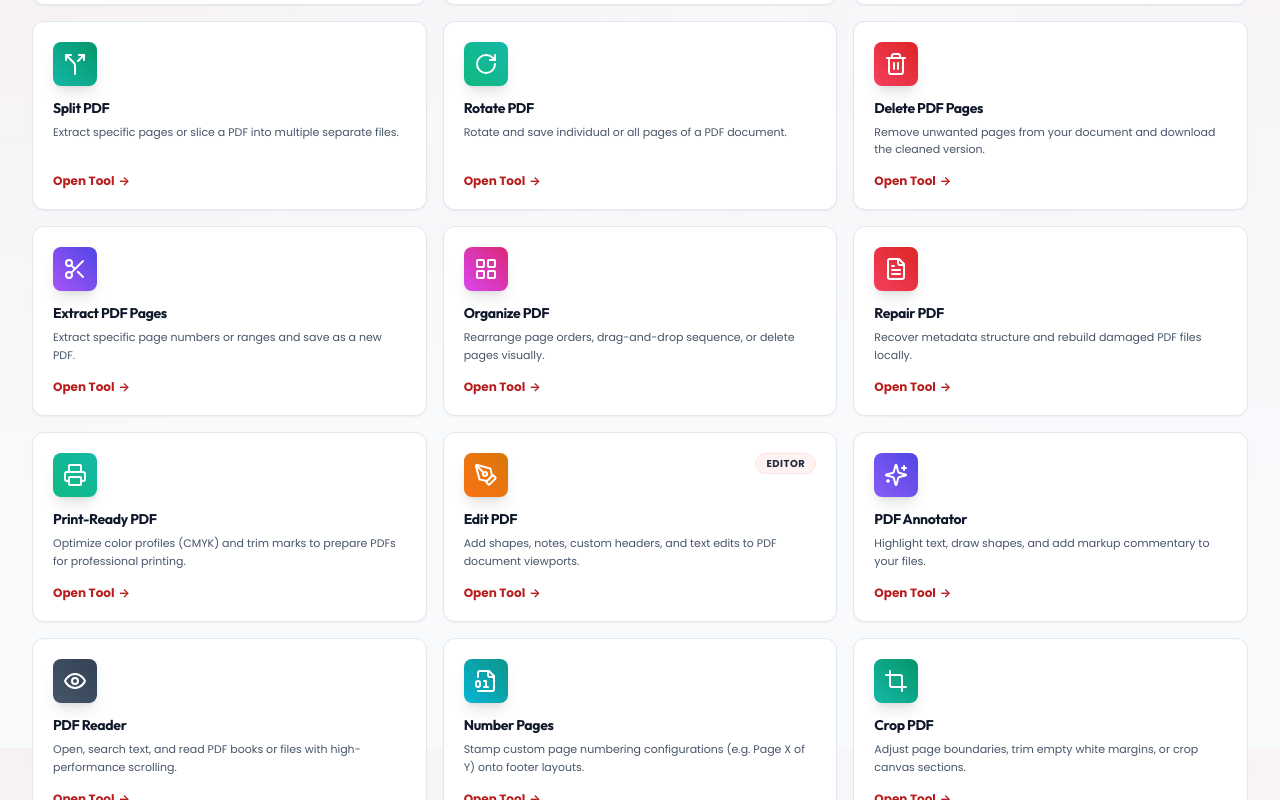
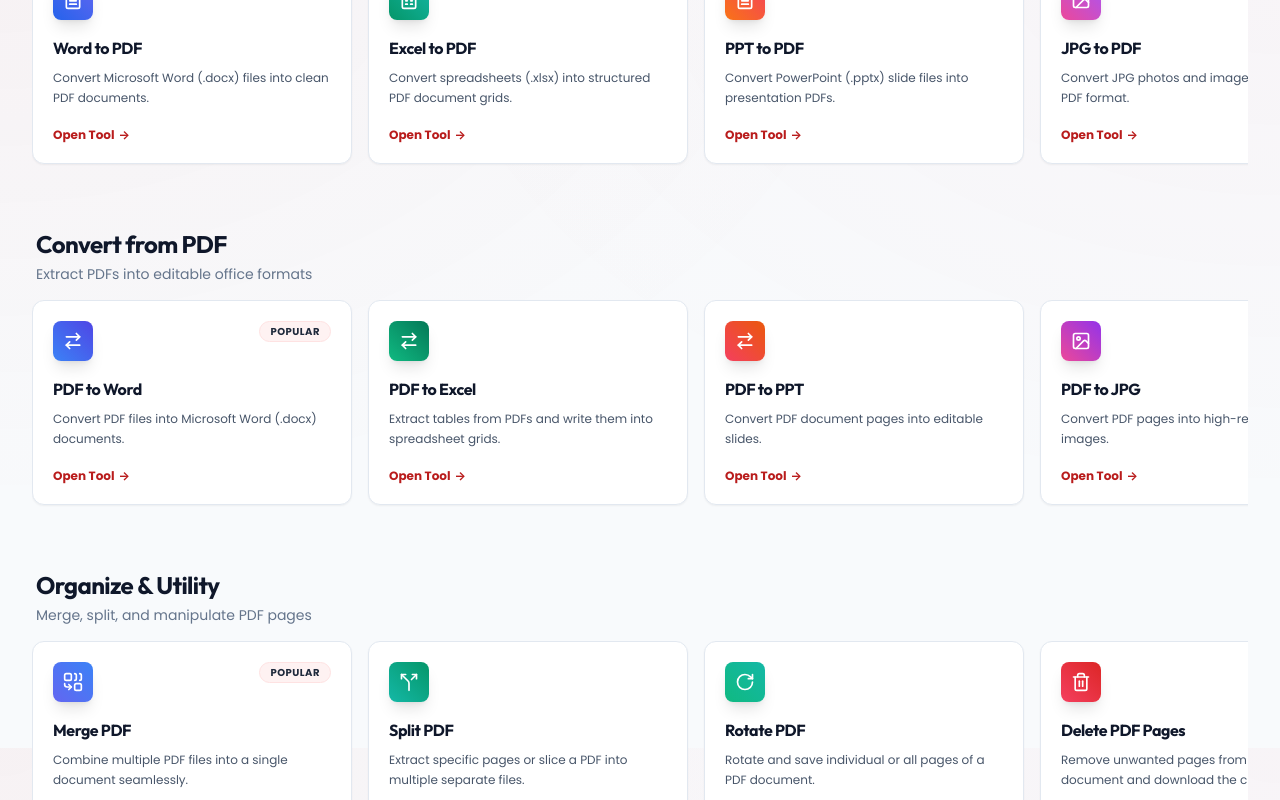
Before and after one commit to rnimriya/wordtopdf, a React (Vite) app: page / in a window 1280 px wide. Shown: the part 852-1652 px from the top of the page. Built offline with nearby package versions, Linux system fonts and the light colour scheme.

Commit message:
Implement categorized carousel layout on Home page

```diff
--- a/src/index.css
+++ b/src/index.css
@@ -127,3 +127,13 @@
 .glass-card .border-dashed {
   border-color: #cbd5e1 !important;
 }
+
+@layer utilities {
+  .hide-scrollbar {
+    -ms-overflow-style: none;
+    scrollbar-width: none;
+  }
+  .hide-scrollbar::-webkit-scrollbar {
+    display: none;
+  }
+}
--- a/src/pages/Home.jsx
+++ b/src/pages/Home.jsx
@@ -8,7 +8,7 @@ import {
 } from 'lucide-react';
 
 function Home() {
-  const [filter, setFilter] = useState('all');
+  // Removed unused filter state
 
   const tools = [
     // AI PDF
@@ -418,10 +418,6 @@ function Home() {
     }
   ];
 
-  const filteredTools = filter === 'all'
-    ? tools
-    : tools.filter(t => t.category === filter);
-
   return (
     <div className="space-y-8">
 
@@ -454,45 +450,42 @@ function Home() {
         </div>
       </section>
 
-      {/* Grid Filters */}
-      <section className="space-y-4">
-        <div className="flex flex-wrap justify-center gap-2 border-b border-slate-150 pb-3">
+      {/* Tool Categories Carousel Layout */}
+      <div className="space-y-12 pb-8">
         {[
-            { id: 'all', name: 'All Tools' },
-            { id: 'ai', name: 'AI PDF' },
-            { id: 'to-pdf', name: 'Convert to PDF' },
-            { id: 'from-pdf', name: 'Convert from PDF' },
-            { id: 'organize', name: 'Organize & Utility' },
-            { id: 'edit', name: 'View & Edit' },
-          ].map(cat => (
-            <button
-              key={cat.id}
-              onClick={() => setFilter(cat.id)}
-              className={`px-4 py-2 rounded-full text-xs font-bold tracking-wide transition-all ${
-                filter === cat.id
-                  ? 'bg-primary-600 text-white shadow-md shadow-primary-500/15'
-                  : 'text-slate-600 hover:text-slate-900 border border-slate-200 hover:bg-slate-100/50'
-              }`}
-            >
-              {cat.name}
-            </button>
-          ))}
+          { id: 'ai', title: 'AI PDF Tools', desc: 'Smart document analysis and generation' },
+          { id: 'to-pdf', title: 'Convert to PDF', desc: 'Turn files, images, and documents into PDFs' },
+          { id: 'from-pdf', title: 'Convert from PDF', desc: 'Extract PDFs into editable office formats' },
+          { id: 'organize', title: 'Organize & Utility', desc: 'Merge, split, and manipulate PDF pages' },
+          { id: 'edit', title: 'View & Edit', desc: 'Annotate, sign, secure, and modify PDFs' },
+        ].map(category => {
+          const categoryTools = tools.filter(t => t.category === category.id);
+
+          return (
+            <section key={category.id} className="space-y-4 animate-in fade-in duration-500">
+              <div className="flex items-end justify-between px-1">
+                <div>
+                  <h2 className="text-xl md:text-2xl font-bold font-display text-slate-900 tracking-tight">
+                    {category.title}
+                  </h2>
+                  <p className="text-sm text-slate-500 mt-1">{category.desc}</p>
+                </div>
               </div>
 
-        {/* Dashboard Grid */}
-        <div className="grid grid-cols-1 md:grid-cols-2 lg:grid-cols-3 gap-4 animate-in fade-in duration-300">
-          {filteredTools.map((tool) => {
+              {/* Horizontal Scroll Container */}
+              <div className="flex overflow-x-auto gap-4 pb-4 snap-x snap-mandatory hide-scrollbar -mx-4 px-4 md:mx-0 md:px-1">
+                {categoryTools.map(tool => {
                   const IconComponent = tool.icon;
                   return (
                     <Link
                       key={tool.name}
                       to={tool.path}
-                className="group relative flex flex-col justify-between p-5 rounded-xl border border-slate-200 bg-white hover:border-primary-400 hover:shadow-lg hover:shadow-primary-500/5 transition-all duration-300 hover:-translate-y-1 shadow-sm"
+                      className="group relative flex flex-col justify-between p-5 rounded-xl border border-slate-200 bg-white hover:border-primary-400 hover:shadow-lg hover:shadow-primary-500/5 transition-all duration-300 hover:-translate-y-1 shadow-sm shrink-0 w-[280px] md:w-[320px] snap-start"
                     >
                       <div>
                         <div className="flex items-start justify-between">
                           <div className={`p-2.5 rounded-lg bg-gradient-to-tr ${tool.color} text-white shadow-lg`}>
-                      <IconComponent className="h-4.5 w-4.5" />
+                            <IconComponent className="h-5 w-5" />
                           </div>
                           {tool.badge && (
                             <span className={`text-[10px] font-bold px-2.5 py-0.5 rounded-full uppercase tracking-wider ${
@@ -505,16 +498,16 @@ function Home() {
                           )}
                         </div>
 
-                  <h3 className="font-display font-bold text-sm text-slate-900 mt-3 group-hover:text-primary-600 transition-colors">
+                        <h3 className="font-display font-bold text-base text-slate-900 mt-4 group-hover:text-primary-600 transition-colors">
                           {tool.name}
                         </h3>
 
-                  <p className="text-[11px] text-slate-600 mt-1.5 leading-relaxed">
+                        <p className="text-xs text-slate-600 mt-2 leading-relaxed line-clamp-2">
                           {tool.description}
                         </p>
                       </div>
 
-                <div className="mt-3.5 flex items-center text-xs font-bold text-primary-600 group-hover:text-primary-700 group-hover:translate-x-1.5 transition-all duration-300">
+                      <div className="mt-5 flex items-center text-xs font-bold text-primary-600 group-hover:text-primary-700 group-hover:translate-x-1.5 transition-all duration-300">
                         <span>Open Tool</span>
                         <span className="ml-1">&rarr;</span>
                       </div>
@@ -523,6 +516,9 @@ function Home() {
                 })}
               </div>
             </section>
+          );
+        })}
+      </div>
 
       {/* Trust Copywriter Block */}
       <section className="glass-card p-6 md:p-8 grid grid-cols-1 md:grid-cols-2 gap-6 items-center">
```
Lines whose indentation alone changed are shown as unchanged.
